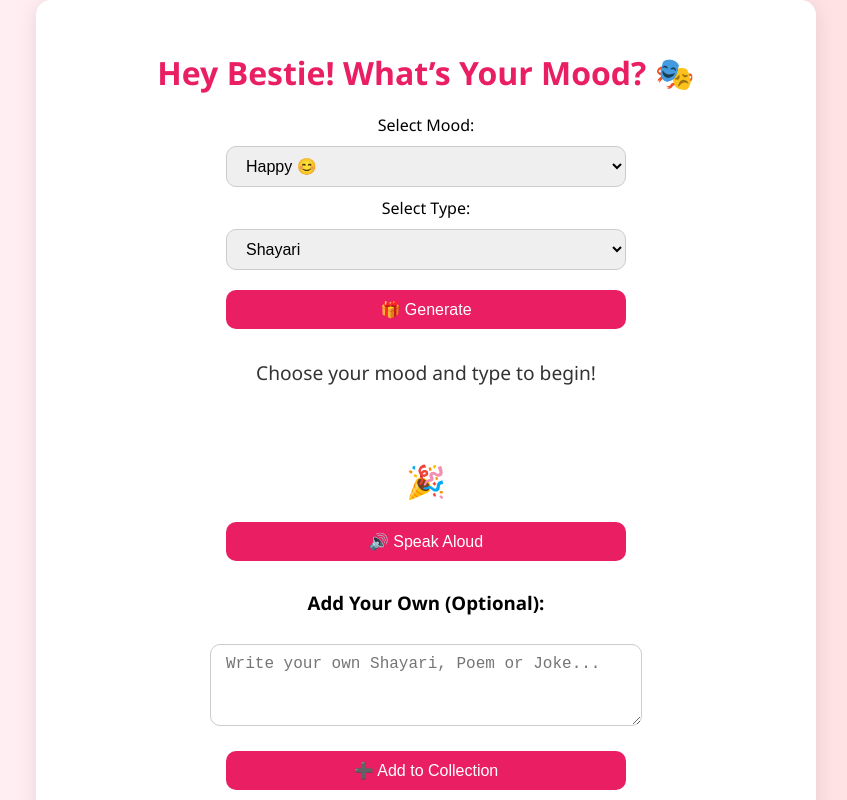
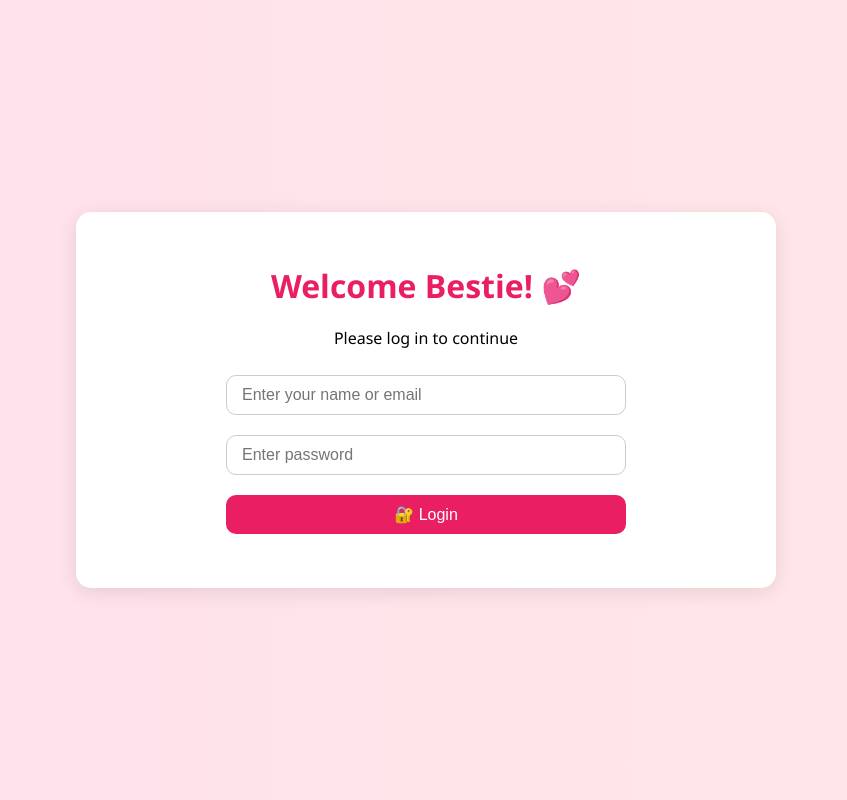
Before and after one commit to Shreeyans1729/Mood, a plain HTML site: page index.html in a window 1280 px wide. Shown: the top 800 px of the page, without its empty margins (214-1061 px from the left). Drawn offline with Linux system fonts and the light colour scheme.

Commit message:
Update index.html

```diff
--- a/index.html
+++ b/index.html
@@ -3,10 +3,14 @@
 <head>
   <meta charset="UTF-8" />
   <meta name="viewport" content="width=device-width, initial-scale=1.0"/>
-  <title>Best Friend Mood Generator 💖</title>
+  <title>Best Friend Mood App 💖</title>
   <style>
+    * {
+      box-sizing: border-box;
+    }
+
     body {
-      background: linear-gradient(to right, #fff0f5, #ffe0e0);
+      background: linear-gradient(to right, #ffe0ec, #ffe8e8);
       font-family: 'Segoe UI', sans-serif;
       display: flex;
       justify-content: center;
@@ -15,7 +19,11 @@
       margin: 0;
     }
 
-    .container {
+    .hidden {
+      display: none;
+    }
+
+    .container, .login-container {
       background: white;
       padding: 30px 40px;
       border-radius: 15px;
@@ -30,7 +38,7 @@
       margin-bottom: 20px;
     }
 
-    select, button, textarea {
+    select, button, textarea, input {
       margin: 10px;
       padding: 10px 15px;
       font-size: 1rem;
@@ -78,11 +86,27 @@
     audio {
       width: 90%;
     }
+
+    .error {
+      color: red;
+      font-size: 0.9rem;
+    }
   </style>
 </head>
 <body>
-  <div class="container">
-    <h1>Hey Bestie! What’s Your Mood? 🎭</h1>
+  <!-- LOGIN PAGE -->
+  <div class="login-container" id="loginPage">
+    <h1>Welcome Bestie! 💕</h1>
+    <p>Please log in to continue</p>
+    <input type="text" id="username" placeholder="Enter your name or email" /><br>
+    <input type="password" id="password" placeholder="Enter password" /><br>
+    <button onclick="login()">🔐 Login</button>
+    <p class="error" id="loginError"></p>
+  </div>
+
+  <!-- MAIN APP -->
+  <div class="container hidden" id="mainApp">
+    <h1>Hey <span id="userNameDisplay">Bestie</span>! What’s Your Mood? 🎭</h1>
 
     <label for="mood">Select Mood:</label><br>
     <select id="mood">
@@ -122,6 +146,30 @@
   </div>
 
   <script>
+    // Dummy login check (replace with real validation if needed)
+    const loginData = {
+      username: "bestie",
+      password: "1234"
+    };
+
+    function login() {
+      const enteredUsername = document.getElementById("username").value.trim().toLowerCase();
+      const enteredPassword = document.getElementById("password").value;
+
+      if (enteredUsername && enteredPassword) {
+        // Simple check — you can modify this logic
+        if (enteredPassword === loginData.password) {
+          document.getElementById("loginPage").classList.add("hidden");
+          document.getElementById("mainApp").classList.remove("hidden");
+          document.getElementById("userNameDisplay").textContent = enteredUsername;
+        } else {
+          document.getElementById("loginError").textContent = "❌ Wrong password. Try again.";
+        }
+      } else {
+        document.getElementById("loginError").textContent = "Please enter both fields!";
+      }
+    }
+
     const data = {
       happy: {
         shayari: [
```
